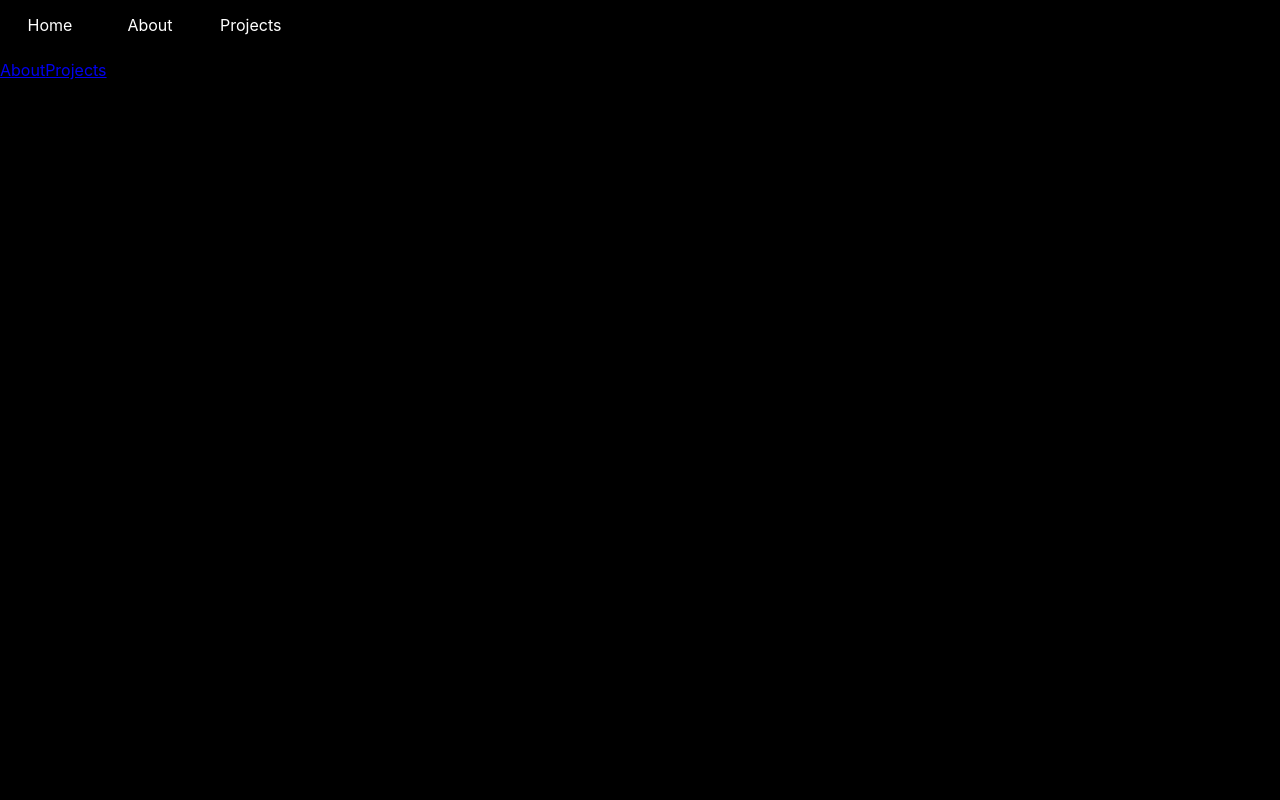
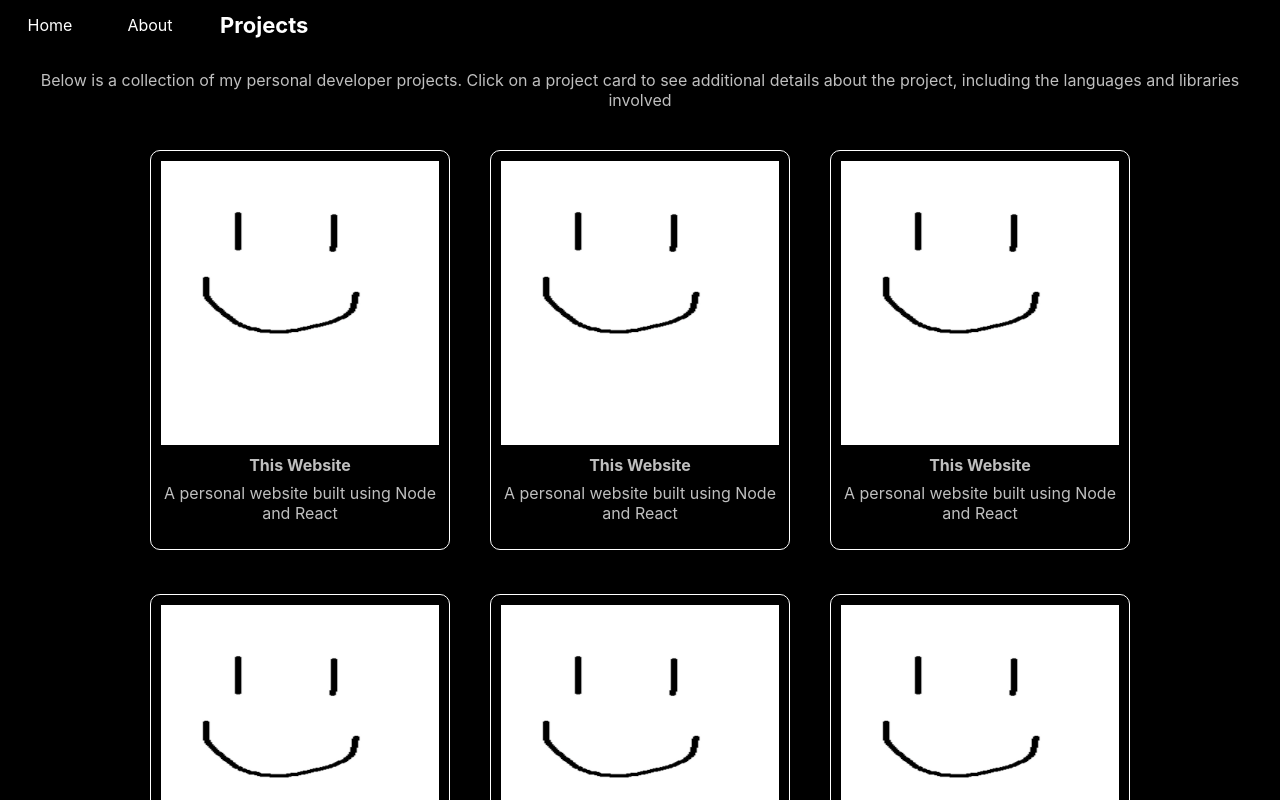
Before and after one commit to wahleric/website, a React (Create React App) app: page /website/projects in a window 1280 px wide. Shown: the top 800 px of the page. Built offline with nearby package versions, Linux system fonts and the light colour scheme.

Commit message:
Update configuration for gh-pages deployment

```diff
--- a/package.json
+++ b/package.json
@@ -1,7 +1,7 @@
 {
   "name": "website",
   "version": "0.1.0",
-  "homepage": "https://wahleric.github.io/react-gh-pages",
+  "homepage": "https://wahleric.github.io/website",
   "private": true,
   "dependencies": {
     "@testing-library/jest-dom": "^5.15.0",
--- a/src/App.js
+++ b/src/App.js
@@ -7,7 +7,7 @@ import Body from './components/Body';
 
 function App() {
   return (
-    <BrowserRouter>
+    <BrowserRouter basename="/website">
         <Header />
         <Body />
     </BrowserRouter>
--- a/src/components/Card.js
+++ b/src/components/Card.js
@@ -4,7 +4,7 @@ function Card(props) {
 	return (
 		<div className="card" onClick={props.onClickCallback}>
 			<div className="card-image">
-				<img src={props.image} alt={props.title} />
+				<img src={`${process.env.PUBLIC_URL}/${props.image}`} alt={props.title} />
 			</div>
 			<div className="card-title">
 				{props.title}
--- a/src/components/Project.js
+++ b/src/components/Project.js
@@ -36,7 +36,7 @@ function Project(props) {
 
 			<div className="field images">
 				{images.map((image, index) => {
-					return <img key={index} className="project-image" src={image} alt={projectData.title} />
+					return <img key={index} className="project-image" src={`${process.env.PUBLIC_URL}/${image}`} alt={projectData.title} />
 				})}
 			</div>
 
--- a/src/data/projects.json
+++ b/src/data/projects.json
@@ -1,13 +1,13 @@
 {
 	"website":{
 		"title":"This Website",
-		"primaryImage":"/assets/images/projects/testcard.png",
+		"primaryImage":"assets/images/projects/testcard.png",
 		"secondaryImages":[
-			"/assets/images/projects/testcard.png",
-			"/assets/images/projects/testcard.png",
-			"/assets/images/projects/testcard.png",
-			"/assets/images/projects/testcard.png",
-			"/assets/images/projects/testcard.png"
+			"assets/images/projects/testcard.png",
+			"assets/images/projects/testcard.png",
+			"assets/images/projects/testcard.png",
+			"assets/images/projects/testcard.png",
+			"assets/images/projects/testcard.png"
 		],
 		"shortDescription":"A personal website built using Node and React",
 		"longDescription":"I've created this website as a way to hone and display my web development skills. My goal is to build this site to be lightweight with a focus on responsiveness and accessibility. Design-wise, I want this website to have a modern look - somewhat minimalist, but with a bit of flair to it to make it unique. I used create-react-app to create the initial framework, and react-router to handle routing. Aside from those, I try to stay away from importing libraries. Aside from create-react-app, the React components and HTML/JSX/CSS have been created from scratch.",
@@ -24,13 +24,13 @@
 	},
 	"website2":{
 		"title":"This Website",
-		"primaryImage":"/assets/images/projects/testcard.png",
+		"primaryImage":"assets/images/projects/testcard.png",
 		"secondaryImages":[
-			"/assets/images/projects/testcard.png",
-			"/assets/images/projects/testcard.png",
-			"/assets/images/projects/testcard.png",
-			"/assets/images/projects/testcard.png",
-			"/assets/images/projects/testcard.png"
+			"assets/images/projects/testcard.png",
+			"assets/images/projects/testcard.png",
+			"assets/images/projects/testcard.png",
+			"assets/images/projects/testcard.png",
+			"assets/images/projects/testcard.png"
 		],
 		"shortDescription":"A personal website built using Node and React",
 		"longDescription":"I've created this website as a way to hone and display my web development skills. My goal is to build this site to be lightweight with a focus on responsiveness and accessibility. Design-wise, I want this website to have a modern look - somewhat minimalist, but with a bit of flair to it to make it unique. I used create-react-app to create the initial framework, and react-router to handle routing. Aside from those, I try to stay away from importing libraries. Aside from create-react-app, the React components and HTML/JSX/CSS have been created from scratch.",
@@ -47,13 +47,13 @@
 	},
 	"website3":{
 		"title":"This Website",
-		"primaryImage":"/assets/images/projects/testcard.png",
+		"primaryImage":"assets/images/projects/testcard.png",
 		"secondaryImages":[
-			"/assets/images/projects/testcard.png",
-			"/assets/images/projects/testcard.png",
-			"/assets/images/projects/testcard.png",
-			"/assets/images/projects/testcard.png",
-			"/assets/images/projects/testcard.png"
+			"assets/images/projects/testcard.png",
+			"assets/images/projects/testcard.png",
+			"assets/images/projects/testcard.png",
+			"assets/images/projects/testcard.png",
+			"assets/images/projects/testcard.png"
 		],
 		"shortDescription":"A personal website built using Node and React",
 		"longDescription":"I've created this website as a way to hone and display my web development skills. My goal is to build this site to be lightweight with a focus on responsiveness and accessibility. Design-wise, I want this website to have a modern look - somewhat minimalist, but with a bit of flair to it to make it unique. I used create-react-app to create the initial framework, and react-router to handle routing. Aside from those, I try to stay away from importing libraries. Aside from create-react-app, the React components and HTML/JSX/CSS have been created from scratch.",
@@ -70,13 +70,13 @@
 	},
 	"website4":{
 		"title":"This Website",
-		"primaryImage":"/assets/images/projects/testcard.png",
+		"primaryImage":"assets/images/projects/testcard.png",
 		"secondaryImages":[
-			"/assets/images/projects/testcard.png",
-			"/assets/images/projects/testcard.png",
-			"/assets/images/projects/testcard.png",
-			"/assets/images/projects/testcard.png",
-			"/assets/images/projects/testcard.png"
+			"assets/images/projects/testcard.png",
+			"assets/images/projects/testcard.png",
+			"assets/images/projects/testcard.png",
+			"assets/images/projects/testcard.png",
+			"assets/images/projects/testcard.png"
 		],
 		"shortDescription":"A personal website built using Node and React",
 		"longDescription":"I've created this website as a way to hone and display my web development skills. My goal is to build this site to be lightweight with a focus on responsiveness and accessibility. Design-wise, I want this website to have a modern look - somewhat minimalist, but with a bit of flair to it to make it unique. I used create-react-app to create the initial framework, and react-router to handle routing. Aside from those, I try to stay away from importing libraries. Aside from create-react-app, the React components and HTML/JSX/CSS have been created from scratch.",
@@ -93,13 +93,13 @@
 	},
 	"website5":{
 		"title":"This Website",
-		"primaryImage":"/assets/images/projects/testcard.png",
+		"primaryImage":"assets/images/projects/testcard.png",
 		"secondaryImages":[
-			"/assets/images/projects/testcard.png",
-			"/assets/images/projects/testcard.png",
-			"/assets/images/projects/testcard.png",
-			"/assets/images/projects/testcard.png",
-			"/assets/images/projects/testcard.png"
+			"assets/images/projects/testcard.png",
+			"assets/images/projects/testcard.png",
+			"assets/images/projects/testcard.png",
+			"assets/images/projects/testcard.png",
+			"assets/images/projects/testcard.png"
 		],
 		"shortDescription":"A personal website built using Node and React",
 		"longDescription":"I've created this website as a way to hone and display my web development skills. My goal is to build this site to be lightweight with a focus on responsiveness and accessibility. Design-wise, I want this website to have a modern look - somewhat minimalist, but with a bit of flair to it to make it unique. I used create-react-app to create the initial framework, and react-router to handle routing. Aside from those, I try to stay away from importing libraries. Aside from create-react-app, the React components and HTML/JSX/CSS have been created from scratch.",
@@ -116,13 +116,13 @@
 	},
 	"website6":{
 		"title":"This Website",
-		"primaryImage":"/assets/images/projects/testcard.png",
+		"primaryImage":"assets/images/projects/testcard.png",
 		"secondaryImages":[
-			"/assets/images/projects/testcard.png",
-			"/assets/images/projects/testcard.png",
-			"/assets/images/projects/testcard.png",
-			"/assets/images/projects/testcard.png",
-			"/assets/images/projects/testcard.png"
+			"assets/images/projects/testcard.png",
+			"assets/images/projects/testcard.png",
+			"assets/images/projects/testcard.png",
+			"assets/images/projects/testcard.png",
+			"assets/images/projects/testcard.png"
 		],
 		"shortDescription":"A personal website built using Node and React",
 		"longDescription":"I've created this website as a way to hone and display my web development skills. My goal is to build this site to be lightweight with a focus on responsiveness and accessibility. Design-wise, I want this website to have a modern look - somewhat minimalist, but with a bit of flair to it to make it unique. I used create-react-app to create the initial framework, and react-router to handle routing. Aside from those, I try to stay away from importing libraries. Aside from create-react-app, the React components and HTML/JSX/CSS have been created from scratch.",
@@ -139,13 +139,13 @@
 	},
 	"website7":{
 		"title":"This Website",
-		"primaryImage":"/assets/images/projects/testcard.png",
+		"primaryImage":"assets/images/projects/testcard.png",
 		"secondaryImages":[
-			"/assets/images/projects/testcard.png",
-			"/assets/images/projects/testcard.png",
-			"/assets/images/projects/testcard.png",
-			"/assets/images/projects/testcard.png",
-			"/assets/images/projects/testcard.png"
+			"assets/images/projects/testcard.png",
+			"assets/images/projects/testcard.png",
+			"assets/images/projects/testcard.png",
+			"assets/images/projects/testcard.png",
+			"assets/images/projects/testcard.png"
 		],
 		"shortDescription":"A personal website built using Node and React",
 		"longDescription":"I've created this website as a way to hone and display my web development skills. My goal is to build this site to be lightweight with a focus on responsiveness and accessibility. Design-wise, I want this website to have a modern look - somewhat minimalist, but with a bit of flair to it to make it unique. I used create-react-app to create the initial framework, and react-router to handle routing. Aside from those, I try to stay away from importing libraries. Aside from create-react-app, the React components and HTML/JSX/CSS have been created from scratch.",
@@ -162,13 +162,13 @@
 	},
 	"website8":{
 		"title":"This Website",
-		"primaryImage":"/assets/images/projects/testcard.png",
+		"primaryImage":"assets/images/projects/testcard.png",
 		"secondaryImages":[
-			"/assets/images/projects/testcard.png",
-			"/assets/images/projects/testcard.png",
-			"/assets/images/projects/testcard.png",
-			"/assets/images/projects/testcard.png",
-			"/assets/images/projects/testcard.png"
+			"assets/images/projects/testcard.png",
+			"assets/images/projects/testcard.png",
+			"assets/images/projects/testcard.png",
+			"assets/images/projects/testcard.png",
+			"assets/images/projects/testcard.png"
 		],
 		"shortDescription":"A personal website built using Node and React",
 		"longDescription":"I've created this website as a way to hone and display my web development skills. My goal is to build this site to be lightweight with a focus on responsiveness and accessibility. Design-wise, I want this website to have a modern look - somewhat minimalist, but with a bit of flair to it to make it unique. I used create-react-app to create the initial framework, and react-router to handle routing. Aside from those, I try to stay away from importing libraries. Aside from create-react-app, the React components and HTML/JSX/CSS have been created from scratch.",
@@ -185,13 +185,13 @@
 	},
 	"website9":{
 		"title":"This Website",
-		"primaryImage":"/assets/images/projects/testcard.png",
+		"primaryImage":"assets/images/projects/testcard.png",
 		"secondaryImages":[
-			"/assets/images/projects/testcard.png",
-			"/assets/images/projects/testcard.png",
-			"/assets/images/projects/testcard.png",
-			"/assets/images/projects/testcard.png",
-			"/assets/images/projects/testcard.png"
+			"assets/images/projects/testcard.png",
+			"assets/images/projects/testcard.png",
+			"assets/images/projects/testcard.png",
+			"assets/images/projects/testcard.png",
+			"assets/images/projects/testcard.png"
 		],
 		"shortDescription":"A personal website built using Node and React",
 		"longDescription":"I've created this website as a way to hone and display my web development skills. My goal is to build this site to be lightweight with a focus on responsiveness and accessibility. Design-wise, I want this website to have a modern look - somewhat minimalist, but with a bit of flair to it to make it unique. I used create-react-app to create the initial framework, and react-router to handle routing. Aside from those, I try to stay away from importing libraries. Aside from create-react-app, the React components and HTML/JSX/CSS have been created from scratch.",
@@ -208,13 +208,13 @@
 	},
 	"website10":{
 		"title":"This Website",
-		"primaryImage":"/assets/images/projects/testcard.png",
+		"primaryImage":"assets/images/projects/testcard.png",
 		"secondaryImages":[
-			"/assets/images/projects/testcard.png",
-			"/assets/images/projects/testcard.png",
-			"/assets/images/projects/testcard.png",
-			"/assets/images/projects/testcard.png",
-			"/assets/images/projects/testcard.png"
+			"assets/images/projects/testcard.png",
+			"assets/images/projects/testcard.png",
+			"assets/images/projects/testcard.png",
+			"assets/images/projects/testcard.png",
+			"assets/images/projects/testcard.png"
 		],
 		"shortDescription":"A personal website built using Node and React",
 		"longDescription":"I've created this website as a way to hone and display my web development skills. My goal is to build this site to be lightweight with a focus on responsiveness and accessibility. Design-wise, I want this website to have a modern look - somewhat minimalist, but with a bit of flair to it to make it unique. I used create-react-app to create the initial framework, and react-router to handle routing. Aside from those, I try to stay away from importing libraries. Aside from create-react-app, the React components and HTML/JSX/CSS have been created from scratch.",
```
